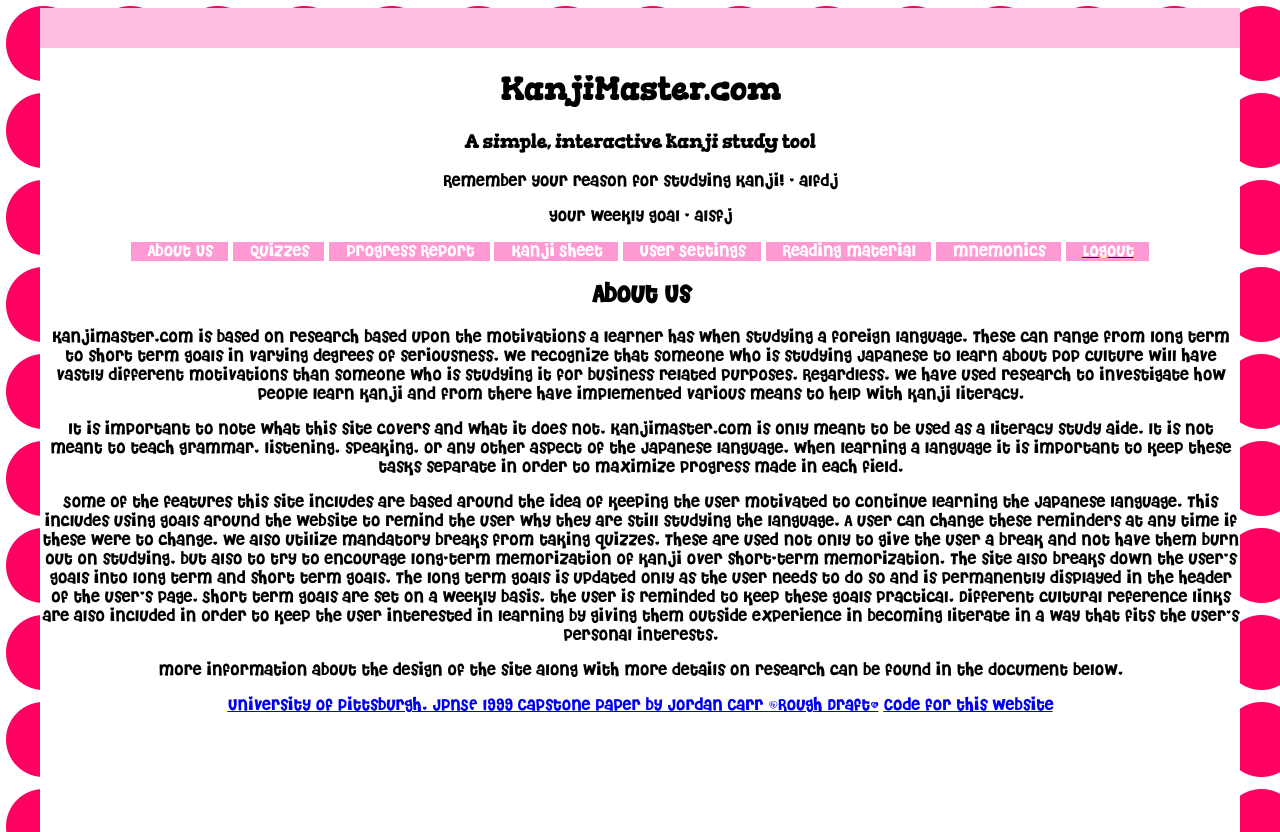
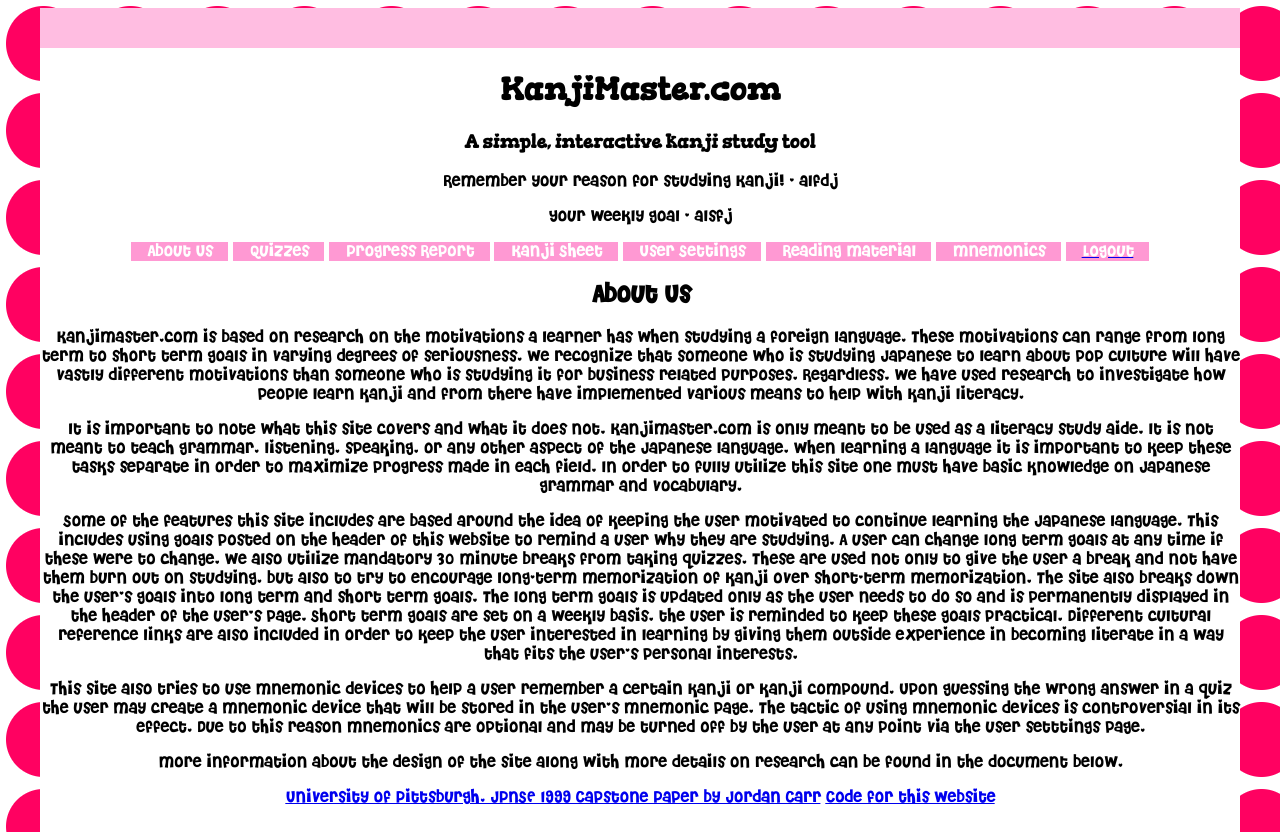
Before and after one commit to jcc117/KanjiMaster, a Flask app: a page that uses KanjiApp/templates/home.html in a window 1280 px wide. Run offline with Flask 2, Linux system fonts and the light colour scheme; a user stored in the database is signed in; data comes from the database, SQL or seed files in the repository; data that the repository does not hold is empty; some libraries are stand-ins or nearby versions.

Commit message:
updated web site text

```diff
--- a/KanjiApp/templates/home.html
+++ b/KanjiApp/templates/home.html
@@ -31,26 +31,31 @@
 <!--Will only show one of these sections at a time. Default is About Us-->
 <section id="about">
 	<h2>About Us</h2>
-	<p>KanjiMaster.com is based on research based upon the motivations a learner has when studying a foreign language. These can range from long term
+	<p>KanjiMaster.com is based on research on the motivations a learner has when studying a foreign language. These motivations can range from long term
 		to short term goals in varying degrees of seriousness. We recognize that someone who is studying Japanese to learn about pop culture will have vastly
 		different motivations than someone who is studying it for business related purposes. Regardless, we have used research to investigate how
 		people learn kanji and from there have implemented various means to help with kanji literacy.
 	</p>
 	<p>It is important to note what this site covers and what it does not. KanjiMaster.com is only meant to be used as a literacy study aide. It is not
 		meant to teach grammar, listening, speaking, or any other aspect of the Japanese language. When learning a language it is important to keep these
-		tasks separate in order to maximize progress made in each field.
+		tasks separate in order to maximize progress made in each field. In order to fully utilize this site one must have basic knowledge on Japanese grammar
+		and vocabulary.
 	</p>
 	<p>Some of the features this site includes are based around the idea of keeping the user motivated to continue learning the Japanese language. This
-		includes using goals around the website to remind the user why they are still studying the language. A user can change these reminders at any
-		time if these were to change. We also utilize mandatory breaks from taking quizzes. These are used not only to give the user a break and not
+		includes using goals posted on the header of this website to remind a user why they are studying. A user can change long term goals at any
+		time if these were to change. We also utilize mandatory 30 minute breaks from taking quizzes. These are used not only to give the user a break and not
 		have them burn out on studying, but also to try to encourage long-term memorization of kanji over short-term memorization. The site also breaks
 		down the user's goals into long term and short term goals. The long term goals is updated only as the user needs to do so and is permanently
 		displayed in the header of the user's page. Short term goals are set on a weekly basis, the user is reminded to keep these goals practical.
 		Different cultural reference links are also included in order to keep the user interested in learning by giving them outside experience in
 		becoming literate in a way that fits the user's personal interests.
 	</p>
+	<p>This site also tries to use mnemonic devices to help a user remember a certain kanji or kanji compound. Upon guessing the wrong answer in a quiz the user
+		may create a mnemonic device that will be stored in the user's mnemonic page. The tactic of using mnemonic devices is controversial in its effect. Due to this
+		reason mnemonics are optional and may be turned off by the user at any point via the user setttings page.
+	</p>
 	<p>More information about the design of the site along with more details on research can be found in the document below.</p>
-	<a href={{url_for('static', filename = 'Draft_ver2.docx')}} download>University of Pittsburgh, JPNSE 1999 Capstone Paper by Jordan Carr (Rough Draft)</a>
+	<a href={{url_for('static', filename = 'Draft_ver2.docx')}} download>University of Pittsburgh, JPNSE 1999 Capstone Paper by Jordan Carr</a>
 	<a href="https://github.com/jcc117/KanjiMaster">Code for this Website</a>
 </section>
 
@@ -73,12 +78,12 @@
 	</nav>
 	<h5>Take a Quiz</h5>
 	<p>
-		Take a quiz based on your kanji proficiency. The grades are not necessarily in order of difficulty, but rather they are
-		just different categories upon which can choose from. To practice a certain set of kanji, select that class. Each quiz is around
-		30 questions. Each question is a multiple choice question asking you to match a kanji with it's romaji reading. You may take the
-		quizzes as many times as you wish.
+		Take a quiz based on your kanji proficiency. The quizzes are not necessarily in order of difficulty, but rather they are
+		just different sets upon which can choose from. To practice a certain set of kanji, select that adventure. Each quiz is
+		30 questions. Each question is a multiple choice question asking you to match a kanji with it's hiragana reading. You may take the
+		quizzes as many times as you wish. However, there is a mandatory 30 minute break in between quizzes.
 		<br />
-		All kanji are take from Japanese: The Written Language Part 1 by Eleanor Harz Jorden and Mari Noda.
+		All kanji are take from Japanese: The Written Language Part 1/Part 2 by Eleanor Harz Jorden and Mari Noda.
 	</p>
 </section>
 
```
